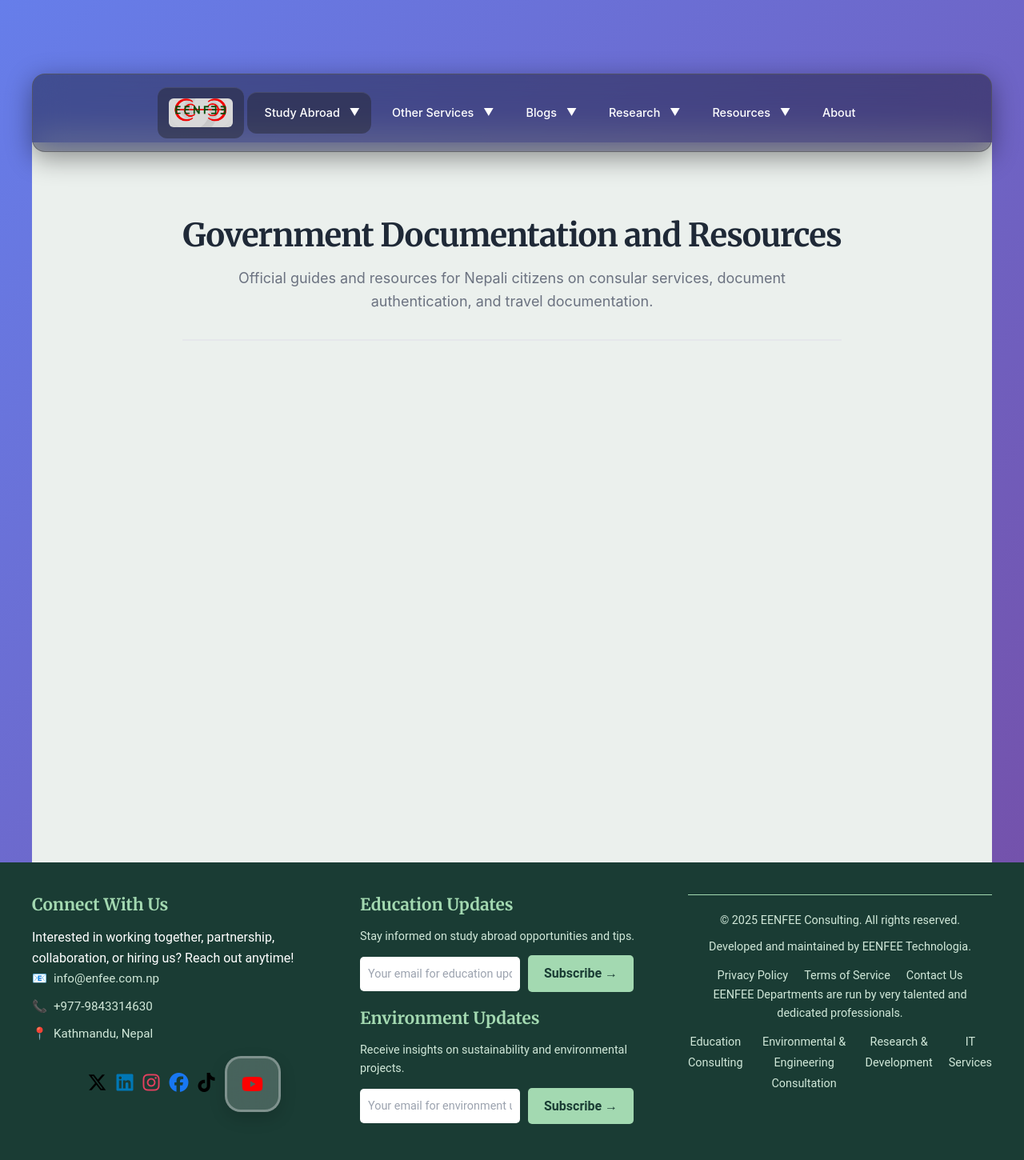
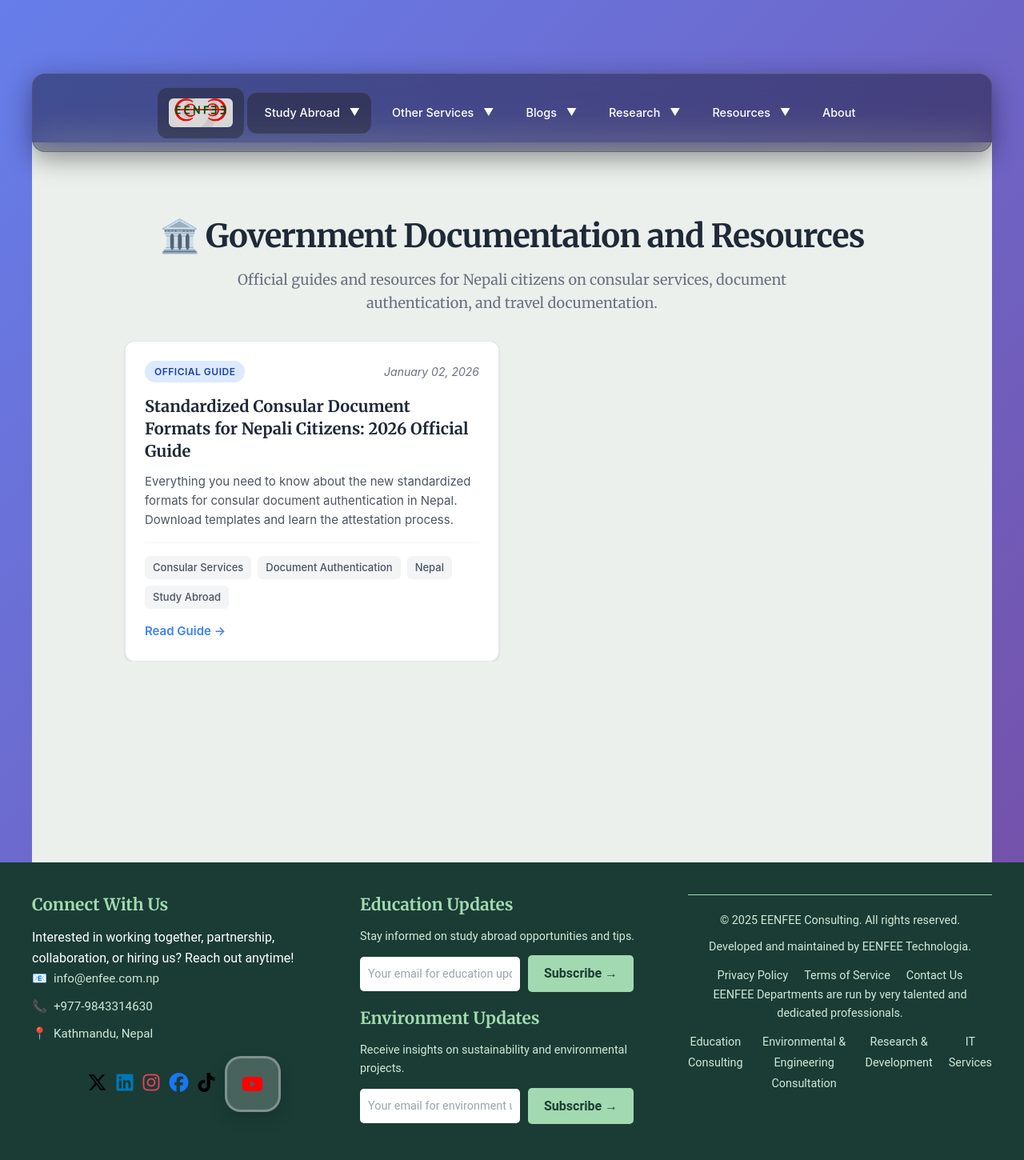
Before and after one commit to eenfee/eenfee.github.io, a Jekyll site: the page built from pages/subpages/abroad-studies/government-documents.html, in a window 1280 px wide. Shown: the whole page at 80% size. Built offline with Jekyll 4.4.1, drawn with Linux system fonts in a browser that asks for light colours; nearby versions of some CDN libraries; some web fonts are replaced.

Commit message:
consular nepal update for docs

```diff
--- a/_blogs/study-abroad/_documentation/2026-01-01-local-government-letter-format-for-abroad-studies.md
+++ b/_blogs/study-abroad/_documentation/2026-01-01-local-government-letter-format-for-abroad-studies.md
@@ -1,36 +1,73 @@
 ---
 layout: post
-title: "Standardized Formats for Consular Documents: A Guide for Nepali Citizens"
-description: "Official guide on standardized document formats from the Department of Consular Services, Nepal. Learn how to prepare local documents for authentication."
+title: "Standardized Consular Document Formats for Nepali Citizens: 2026 Official Guide"
 date: 2026-01-02
 categories: [government-documents, Government, Travel]
-tags: [Consular Services, Document Authentication, Nepal]
+tags: [Consular Services, Document Authentication, Nepal, Study Abroad]
+description: "Everything you need to know about the new standardized formats for consular document authentication in Nepal. Download templates and learn the attestation process."
+permalink: /study-abroad/documentation/government-documents/local-government-letter-format-for-abroad-studies
+toc: true
 ---
 
-# Formats for the Local Government/Consular Department Documents for Nepali Citizens for Abroad Travel
+# "Standardized Consular Document Formats for Nepali Citizens: 2026 Official Guide"
 
-## Official Notice: Department of Consular Services
+Planning to study, work, or move abroad? Navigating document authentication in Nepal just got easier. The **Department of Consular Services (DoCS)** has recently introduced standardized formats to streamline the authentication process and ensure your local documents are accepted internationally.
 
-**Notice Regarding Standardized Formats for Local Documents for Use Abroad**
-
-To ensure consistency in the language and format of documents issued by local levels for use abroad, and to maintain the credibility of such documents while facilitating service delivery, the Department of Consular Services has prepared new standardized formats/templates for various types of documents and recommendation letters submitted to this department for authentication.
-
-Specimens of these documents/recommendation letters have already been sent to local level and ward offices. Therefore, service seekers are requested to have the necessary documents prepared on **English letterhead** by their respective Ward Offices according to the provided templates. These must be signed and verified with the office seal by:
-* The Chief Administrative Officer of the concerned Rural Municipality/Municipality.
-* The Section Head of the Registration Branch.
-* An officer-level employee designated by the Chief Administrative Officer.
-
-The templates/formats of the said documents/recommendation letters can be viewed and downloaded for use by filling in the necessary details via the official link below:
-
-[**Download Templates Here**](https://www.nepalconsular.gov.np/pages/consular-authentication-9/)
-
-> **Department of Consular Services** > Tripureshwor, Kathmandu
+In this guide, we break down the latest official notice and explain how the **Nepal Consular Services** portal works for you.
 
 ---
 
-### Important Notes for Applicants:
+## 📢 Official Notice: New Standardized Formats for Local Documents
 
-* **Original Letterhead:** All documents must be issued on the original official letterhead.
-* **Application Form:** The required details must be filled out and submitted using the provided free application form.
-* **Declaration of Accuracy:** Documents must be submitted along with a signed commitment (affidavit) stating that you are prepared to face legal penalties if any of the provided information is found to be false.
-* **Payment Receipt:** Do not forget to collect your official receipt after the payment of any applicable fees.
+To improve service delivery and maintain the global credibility of Nepali paperwork, the Department of Consular Services has released mandatory templates for all recommendation letters and local level documents.
+
+### Key Requirements for Applicants:
+If you are preparing documents for authentication (attestation), ensure you follow these three strict rules:
+
+1.  **English Letterhead:** All documents must be prepared on the **official English letterhead** of your respective Ward Office or Municipality.
+2.  **Authorized Signatories:** Documents are only valid if signed and stamped by:
+    * The Chief Administrative Officer (CAO) of your Rural Municipality/Municipality.
+    * The Section Head of the Registration Branch.
+    * An authorized officer-level employee designated by the CAO.
+3.  **Correct Templates:** Use only the standardized specimens already provided to local offices.
+
+🔗 **[Click Here to View and Download Official Templates](https://www.nepalconsular.gov.np/pages/consular-authentication-9/)**
+
+---
+
+## 🛠 What is Nepalconsular?
+The **Department of Consular Services (DoCS)**, under the Ministry of Foreign Affairs (MoFA), is the digital backbone for Nepali citizens living abroad. It isn't just for paperwork; it’s a welfare system.
+
+### Primary Services Provided:
+* **Document Attestation:** Online verification of Police Clearance Certificates (PCC), birth certificates, and educational documents.
+* **Citizen Welfare:** Coordination for search and rescue or the repatriation of deceased nationals.
+* **Legal & Compensation:** Assisting workers with compensation claims and handling grievances against foreign employers.
+* **Visa Recommendations:** Managing official visa requests for government business.
+* **Recruitment Transparency:** A portal for foreign employers to submit demand letters for Nepali workers.
+
+---
+
+## 📝 Essential Checklist for Your Visit
+Before you submit your documents to the Tripureshwor office, double-check this list to avoid rejection:
+
+* [ ] **Originality:** Your document must be on original local government pad (not a photocopy).
+* [ ] **No-Cost Forms:** Application forms at the department are free; do not pay middlemen for them.
+* [ ] **Declaration (Affidavit):** You must sign a commitment stating all details provided are true, acknowledging legal penalties for false information.
+* [ ] **Receipts:** Always keep your payment receipt after submitting fees to track your application status.
+
+---
+
+## ❓ Frequently Asked Questions (FAQ)
+
+### How do I apply for document attestation online?
+You can use the official **Nepal Consular Services mobile app** or the web portal to upload your documents, track your application status, and book appointments.
+
+### Where is the Department of Consular Services located?
+The main office is located in **Tripureshwor, Kathmandu**. It is the central hub for all document authentication and welfare services.
+
+### Can I use my local language documents for abroad?
+No. For international use, documents must be prepared in English or translated by an authorized body and then authenticated by the Consular Department.
+
+---
+
+*Found this guide helpful? Share it with fellow travelers! For the latest updates, keep an eye on our [Documentation Hub](/study-abroad/documentation/).*
--- a/assets/css/pages_css/government-documents.css
+++ b/assets/css/pages_css/government-documents.css
@@ -7,37 +7,52 @@
   padding: 2rem 1rem;
 }
 
-.gov-docs-header {
-  text-align: center;
-  margin-bottom: 3rem;
-  padding-bottom: 2rem;
-  border-bottom: 2px solid #e5e7eb;
-}
-
-.gov-docs-title {
+.gov-docs-main-heading {
   font-size: 2.5rem;
   font-weight: 700;
   color: #1f2937;
   margin-bottom: 1rem;
-  line-height: 1.2;
+  text-align: center;
 }
 
-.gov-docs-subtitle {
+.gov-docs-section {
+  margin-bottom: 3rem;
+}
+
+.gov-docs-section-title {
   font-size: 1.125rem;
   color: #6b7280;
+  text-align: center;
   max-width: 800px;
-  margin: 0 auto;
+  margin: 0 auto 2rem;
   line-height: 1.6;
+  font-weight: 400;
 }
 
-.gov-docs-grid {
+.gov-docs-scroll-wrapper {
+  overflow-x: auto;
+  margin: 0 -1rem;
+  padding: 0 1rem;
+}
+
+.gov-docs-list {
+  list-style: none;
+  padding: 0;
+  margin: 0;
   display: grid;
   grid-template-columns: repeat(auto-fill, minmax(320px, 1fr));
   gap: 2rem;
-  margin-bottom: 3rem;
 }
 
-.gov-doc-card {
+.gov-docs-list--scrollable {
+  display: grid;
+}
+
+.gov-docs-item {
+  position: relative;
+}
+
+.gov-docs-item--card {
   background: #ffffff;
   border: 1px solid #e5e7eb;
   border-radius: 12px;
@@ -48,20 +63,20 @@
   box-shadow: 0 1px 3px rgba(0, 0, 0, 0.1);
 }
 
-.gov-doc-card:hover {
+.gov-docs-item--card:hover {
   border-color: #3b82f6;
   box-shadow: 0 4px 12px rgba(59, 130, 246, 0.15);
   transform: translateY(-2px);
 }
 
-.gov-doc-card-header {
+.gov-docs-item-header {
   display: flex;
   justify-content: space-between;
   align-items: center;
   margin-bottom: 1rem;
 }
 
-.gov-doc-badge {
+.gov-docs-badge {
   background: #dbeafe;
   color: #1e40af;
   font-size: 0.75rem;
@@ -72,29 +87,33 @@
   letter-spacing: 0.5px;
 }
 
-.gov-doc-date {
-  font-size: 0.875rem;
+.gov-docs-item-date {
+  margin: 0;
   color: #6b7280;
 }
 
-.gov-doc-card-title {
+.gov-docs-item-date small {
+  font-size: 0.875rem;
+}
+
+.gov-docs-item-title {
   font-size: 1.25rem;
   font-weight: 600;
-  margin-bottom: 0.75rem;
+  margin: 0 0 0.75rem 0;
   line-height: 1.4;
 }
 
-.gov-doc-link {
+.gov-docs-item-link {
   color: #1f2937;
   text-decoration: none;
   transition: color 0.2s ease;
 }
 
-.gov-doc-link:hover {
+.gov-docs-item-link:hover {
   color: #3b82f6;
 }
 
-.gov-doc-description {
+.gov-docs-item-excerpt {
   color: #4b5563;
   font-size: 0.9375rem;
   line-height: 1.6;
@@ -102,7 +121,7 @@
   flex-grow: 1;
 }
 
-.gov-doc-tags {
+.gov-docs-tags {
   display: flex;
   flex-wrap: wrap;
   gap: 0.5rem;
@@ -111,7 +130,7 @@
   border-top: 1px solid #f3f4f6;
 }
 
-.gov-doc-tag {
+.gov-docs-tag {
   background: #f3f4f6;
   color: #4b5563;
   font-size: 0.8125rem;
@@ -120,61 +139,37 @@
   font-weight: 500;
 }
 
-.gov-doc-read-more {
+.gov-docs-read-more-link {
   display: inline-flex;
   align-items: center;
-  gap: 0.5rem;
   color: #3b82f6;
   font-weight: 600;
   font-size: 0.9375rem;
   text-decoration: none;
   transition: all 0.2s ease;
-  align-self: flex-start;
 }
 
-.gov-doc-read-more:hover {
+.gov-docs-read-more-link:hover {
   color: #2563eb;
-  gap: 0.75rem;
-}
-
-.gov-doc-arrow {
-  transition: transform 0.2s ease;
-}
-
-.gov-doc-read-more:hover .gov-doc-arrow {
-  transform: translateX(2px);
-}
-
-.gov-docs-empty {
-  text-align: center;
-  padding: 3rem 1rem;
-  background: #f9fafb;
-  border-radius: 12px;
-  border: 2px dashed #e5e7eb;
-}
-
-.gov-docs-empty p {
-  color: #6b7280;
-  font-size: 1.125rem;
-  margin: 0;
+  transform: translateX(4px);
 }
 
 /* Responsive Design */
 @media (max-width: 768px) {
-  .gov-docs-title {
+  .gov-docs-main-heading {
     font-size: 2rem;
   }
 
-  .gov-docs-subtitle {
+  .gov-docs-section-title {
     font-size: 1rem;
   }
 
-  .gov-docs-grid {
+  .gov-docs-list {
     grid-template-columns: 1fr;
     gap: 1.5rem;
   }
 
-  .gov-doc-card {
+  .gov-docs-item--card {
     padding: 1.25rem;
   }
 }
@@ -184,16 +179,11 @@
     padding: 1.5rem 0.75rem;
   }
 
-  .gov-docs-header {
-    margin-bottom: 2rem;
-    padding-bottom: 1.5rem;
-  }
-
-  .gov-docs-title {
+  .gov-docs-main-heading {
     font-size: 1.75rem;
   }
 
-  .gov-doc-card-header {
+  .gov-docs-item-header {
     flex-direction: column;
     align-items: flex-start;
     gap: 0.5rem;
--- a/pages/subpages/abroad-studies/government-documents.html
+++ b/pages/subpages/abroad-studies/government-documents.html
@@ -4,50 +4,40 @@ title: Government Documentation and Resources
 permalink: /study-abroad/documentation/government-documents/
 ---
 
+<div class="gov-docs-container">
+  <h1 class="gov-docs-main-heading">🏛️ Government Documentation and Resources</h1>
 
-<div class="gov-docs-container">
-  <div class="gov-docs-header">
-    <h1 class="gov-docs-title">Government Documentation and Resources</h1>
-    <p class="gov-docs-subtitle">Official guides and resources for Nepali citizens on consular services, document authentication, and travel documentation.</p>
-  </div>
+  <section class="gov-docs-section">
+    <h2 class="gov-docs-section-title">Official guides and resources for Nepali citizens on consular services, document authentication, and travel documentation.</h2>
 
-  <div class="gov-docs-grid">
-    {% for post in site.categories.government-documents %}
-    <article class="gov-doc-card">
-      <div class="gov-doc-card-header">
-        <span class="gov-doc-badge">Official Guide</span>
-        <time class="gov-doc-date" datetime="{{ post.date | date_to_xmlschema }}">
-          {{ post.date | date: "%B %d, %Y" }}
-        </time>
-      </div>
+    <div class="gov-docs-scroll-wrapper">
+      <ul class="gov-docs-list gov-docs-list--scrollable">
+        {% assign gov_docs = site.blogs | where_exp: "post", "post.categories contains 'government-documents'" %}
+        {% for post in gov_docs %}
+        <li class="gov-docs-item gov-docs-item--card">
+          <div class="gov-docs-item-header">
+            <span class="gov-docs-badge">Official Guide</span>
+            <p class="gov-docs-item-date"><small><em>{{ post.date | date: "%B %d, %Y" }}</em></small></p>
+          </div>
 
-      <h2 class="gov-doc-card-title">
-        <a href="{{ post.url | relative_url }}" class="gov-doc-link">
-          {{ post.title }}
-        </a>
-      </h2>
+          <h3 class="gov-docs-item-title">
+            <a href="{{ post.url | relative_url }}" class="gov-docs-item-link">{{ post.title }}</a>
+          </h3>
 
-      <p class="gov-doc-description">{{ post.description }}</p>
+          <div class="gov-docs-item-excerpt">
+            {{ post.description }}
+          </div>
 
-      <div class="gov-doc-tags">
-        {% for tag in post.tags %}
-        <span class="gov-doc-tag">{{ tag }}</span>
+          <div class="gov-docs-tags">
+            {% for tag in post.tags %}
+            <span class="gov-docs-tag">{{ tag }}</span>
+            {% endfor %}
+          </div>
+
+          <a href="{{ post.url | relative_url }}" class="gov-docs-read-more-link">Read Guide &rarr;</a>
+        </li>
         {% endfor %}
-      </div>
-
-      <a href="{{ post.url | relative_url }}" class="gov-doc-read-more">
-        Read Guide
-        <svg class="gov-doc-arrow" width="16" height="16" viewBox="0 0 16 16" fill="none">
-          <path d="M6 3L11 8L6 13" stroke="currentColor" stroke-width="2" stroke-linecap="round" stroke-linejoin="round"/>
-        </svg>
-      </a>
-    </article>
-    {% endfor %}
-  </div>
-
-  {% if site.categories.government-documents.size == 0 %}
-  <div class="gov-docs-empty">
-    <p>No government documentation guides are currently available. Check back soon for updates.</p>
-  </div>
-  {% endif %}
+      </ul>
+    </div>
+  </section>
 </div>
```
